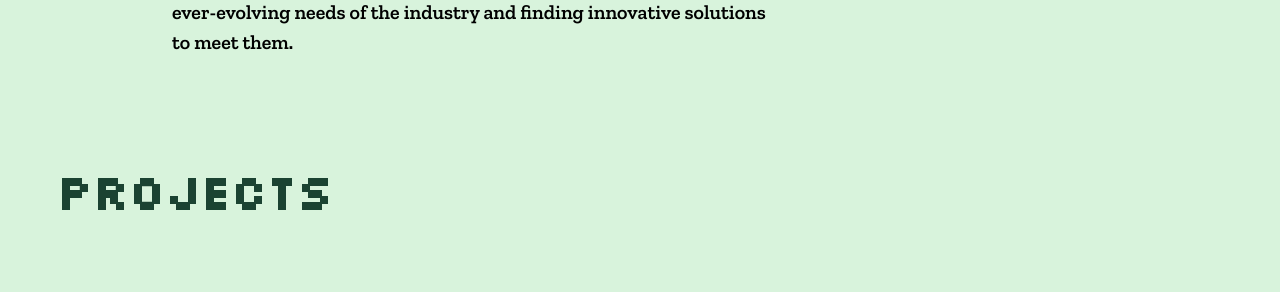
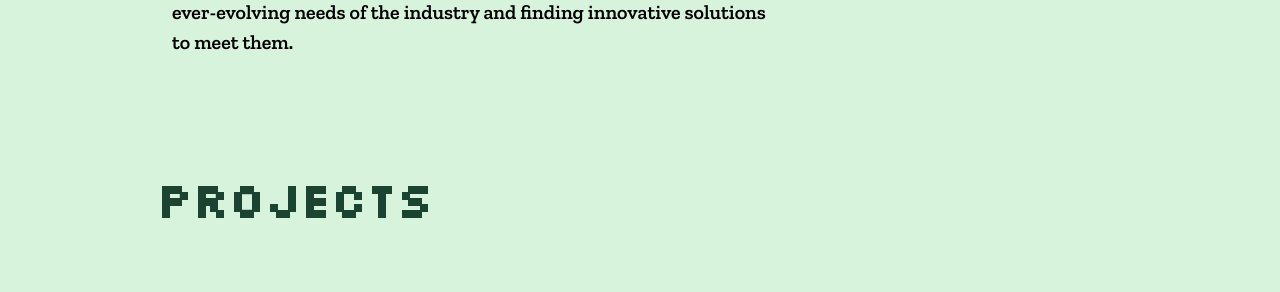
Before and after one commit to Albatraoz12/Portfolio, a React (Vite) app: page / in a window 1280 px wide. Shown: the part 1720-2012 px from the top of the page. Built offline with nearby package versions, Linux system fonts and the light colour scheme; grey boxes are pictures that could not be loaded.

Commit message:
re structure scss to correct structrue

```diff
--- a/src/components/projects/project.scss
+++ b/src/components/projects/project.scss
@@ -82,13 +82,12 @@
 
 @include desktop {
   .project-section {
+    .project-header {
+      padding: 2rem 1rem;
+      max-width: 1000px;
+      margin: 0 auto !important;
+    }
     .project-card {
-      .project-header {
-        padding: 2rem 1rem;
-        max-width: 1000px;
-        margin: 0 auto !important;
-      }
-
       .card-description {
         height: 190px !important;
       }
```
